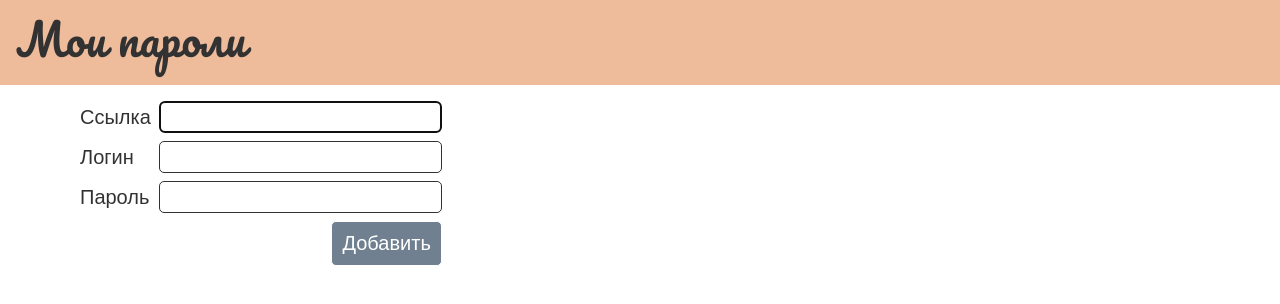
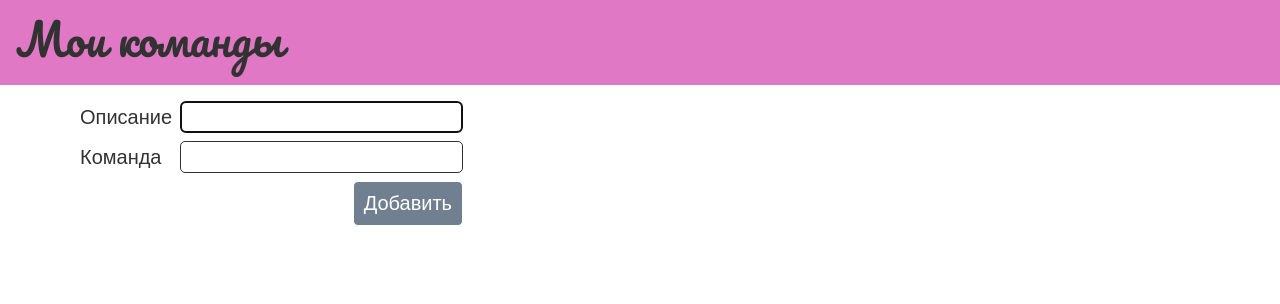
Before and after one commit to jeisonjei/my-commands, an Angular app: page / in a window 1280 px wide. Shown: the top 304 px of the page. Built offline with nearby package versions, Linux system fonts and the light colour scheme; a web font is replaced by a local one.

Commit message:
Поля my-passwords адаптированы к текущей версии

```diff
--- a/src/app/components/add-form/add-form.component.html
+++ b/src/app/components/add-form/add-form.component.html
@@ -1,13 +1,9 @@
 <div class="grid mb-05">
-    <label for="url">Ссылка</label>
+    <label for="url">Описание</label>
     <input #urlElem type="text" name="url" id="" appFocus [value]="url" (input)="assignUrl($event)" appFocus>
 </div>
 <div class="grid mb-05">
-    <label for="username">Логин</label>
-    <input type="text" name="username" id="" [value]="username" (input)="assignUsername($event)">
-</div>
-<div class="grid mb-05">
-    <label for="password">Пароль</label>
+    <label for="password">Команда</label>
     <input type="text" name="password" id="" [value]="password" (input)="assignPassword($event)">
 </div>
 <div class="grid mb-1">
--- a/src/app/components/add-form/add-form.component.ts
+++ b/src/app/components/add-form/add-form.component.ts
@@ -31,7 +31,7 @@ export class AddFormComponent implements AfterViewInit, OnDestroy {
   @ViewChild('urlElem') urlElem!: ElementRef<HTMLElement>;
   @Output() onSubmit: EventEmitter<RecordItem> = new EventEmitter();
   submit() {
-    var record = { id: this.id.get(), url: this.url, username: this.username, password: this.password };
+    var record = { id: this.id.get(), url: this.url, username: this.username, command: this.password };
     this.onSubmit.emit(record);
     this.url = null;
     this.username = null;
--- a/src/app/components/header/header.component.html
+++ b/src/app/components/header/header.component.html
@@ -1,5 +1,5 @@
 <div class="top-strip" id="header">
     <div class="flex jcs aic px-1 pb-05">
-        <div class="pacifico-regular fs44">Мои пароли</div>
+        <div class="pacifico-regular fs44">Мои команды</div>
     </div>
 </div>
--- a/src/app/components/list-item/list-item.component.html
+++ b/src/app/components/list-item/list-item.component.html
@@ -19,9 +19,8 @@
             </svg>
         </button>
     </div>
-    <div>{{recordItem.username}}</div>
     <div class="flex aic">
-        <span #passwordElem>{{recordItem.password}}</span>
+        <span #passwordElem>{{recordItem.command}}</span>
         <button class="btn transparent slate" (click)="copy(passwordElem.textContent)">
             <svg width="24" height="24" viewBox="0 0 24 24" stroke-width="2"
                 stroke="currentColor" fill="none" stroke-linecap="round" stroke-linejoin="round">
--- a/src/app/models/interfaces.ts
+++ b/src/app/models/interfaces.ts
@@ -2,7 +2,7 @@ interface RecordItem{
     id: number;
     url: string;
     username: string;
-    password: string;
+    command: string;
 }
 
 export { RecordItem}
--- a/src/styles.css
+++ b/src/styles.css
@@ -2,7 +2,7 @@
 @import url('https://fonts.googleapis.com/css2?family=Lato:ital,wght@0,100;0,300;0,400;0,700;0,900;1,100;1,300;1,400;1,700;1,900&family=Marmelad&family=Montserrat:ital,wght@0,100..900;1,100..900&family=Pacifico&display=swap');
 
 :root {
-    --header: #EFBC9B;
+    --header: #E178C5;
     --text: rgb(50, 50, 50);
     --sand-light: #FBF3D5;
     --light-gray: #D6DAC8;
```
